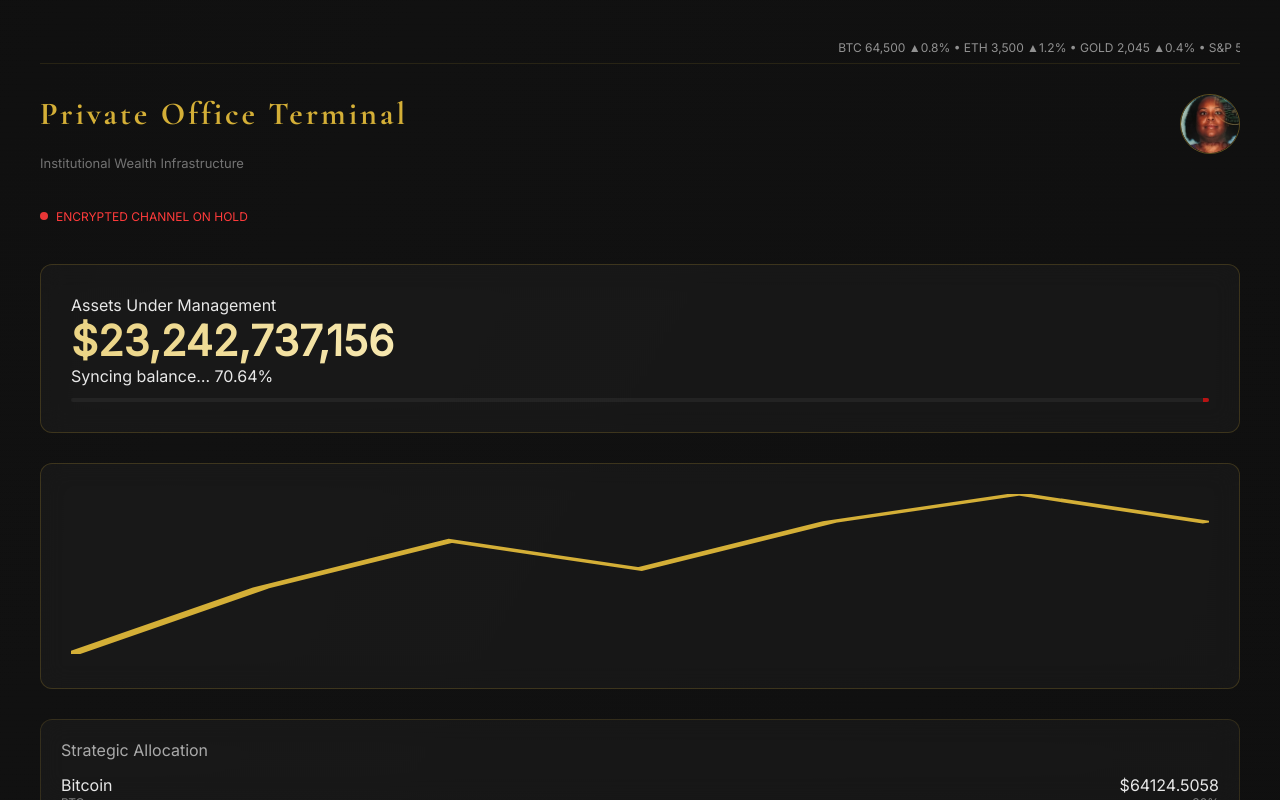
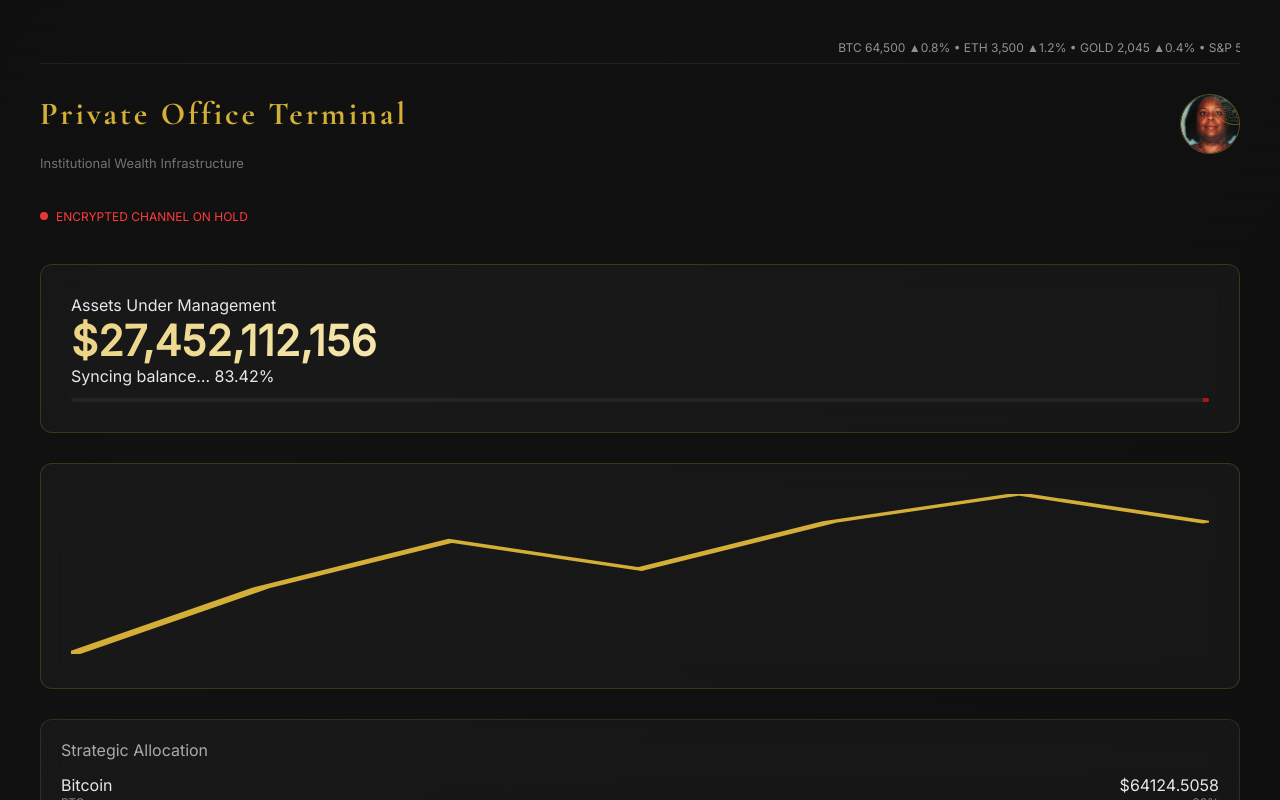
Before and after one commit to KeyHealth07/private-dashboard, a Next.js app: page /dashboard in a window 1280 px wide. Built offline with nearby package versions, Linux system fonts and the light colour scheme.

Commit message:
dashboard updates 80%

```diff
--- a/src/app/dashboard/page.tsx
+++ b/src/app/dashboard/page.tsx
@@ -18,7 +18,7 @@ type Transaction = {
 };
 
 export default function Dashboard() {
-  const [aum, setAum] = useState(23_242_500_000);
+  const [aum, setAum] = useState(27_451_875_000);
 
   const [assets, setAssets] = useState<Asset[]>([
     { name: "Bitcoin", symbol: "BTC", allocation: 30, price: 64500 },
@@ -29,7 +29,7 @@ export default function Dashboard() {
   ]);
 
   const [transactions, setTransactions] = useState<Transaction[]>([]);
-  const [chartPoints, setChartPoints] = useState([680, 682, 678, 685, 690, 687, 692]);
+  const [chartPoints, setChartPoints] = useState([880, 882, 878, 885, 890, 887, 892]);
 
   useEffect(() => {
     const interval = setInterval(() => {
@@ -110,7 +110,7 @@ export default function Dashboard() {
           ${aum.toLocaleString(undefined, { maximumFractionDigits: 0 })}
         </div>
 
-        <div className="syncText">Syncing balance… 70.64%</div>
+        <div className="syncText">Syncing balance… 83.42%</div>
 
         <div className="loadingWrapper">
           <div className="loadingBar" />
@@ -136,9 +136,9 @@ export default function Dashboard() {
         </Card>
 
         <Card title="Offshore Vault Holdings" glow>
-          <div>Swiss Private Bank — $18.6B</div>
-          <div>Singapore Custody Vault — $8.4B</div>
-          <div>Cayman Structured Trust — $6.9B</div>
+          <div>Swiss Private Bank — $24.9B</div>
+          <div>Singapore Custody Vault — $16.7B</div>
+          <div>Cayman Structured Trust — $13.9B</div>
         </Card>
 
         <Card title="Institutional Activity">
```
